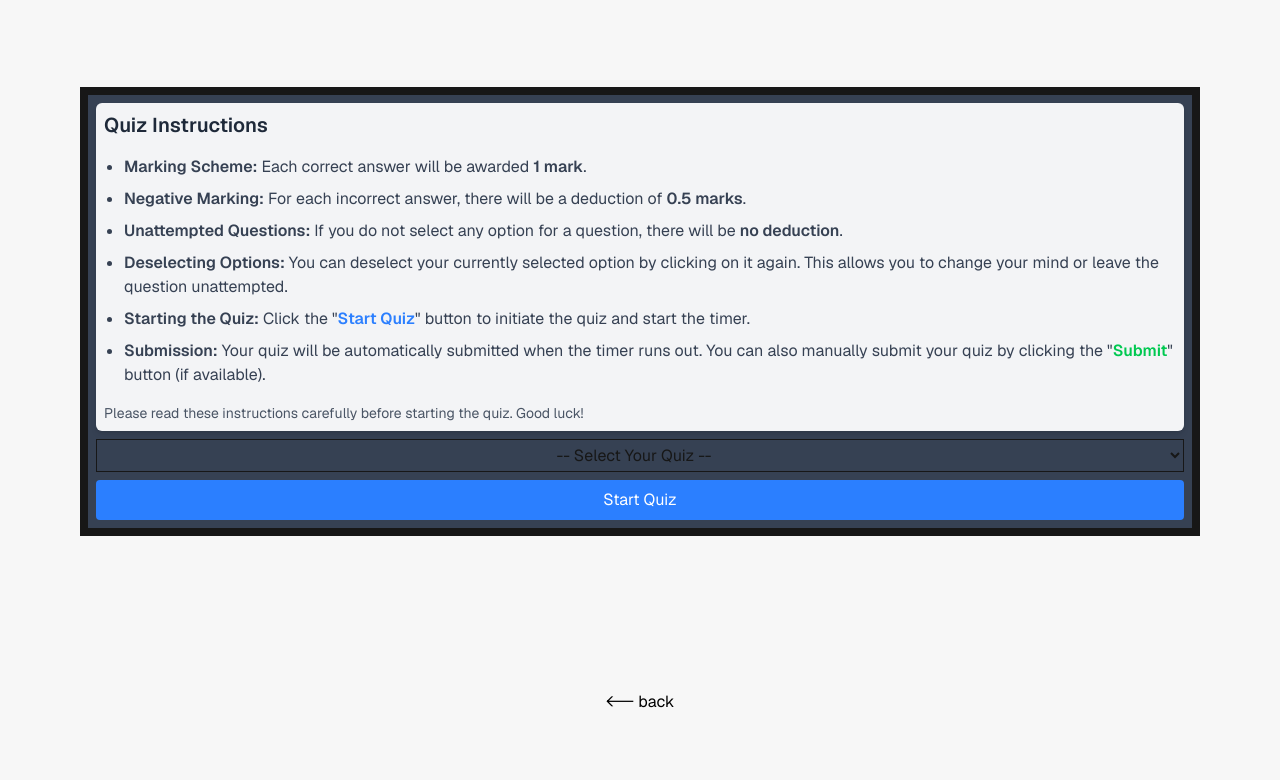
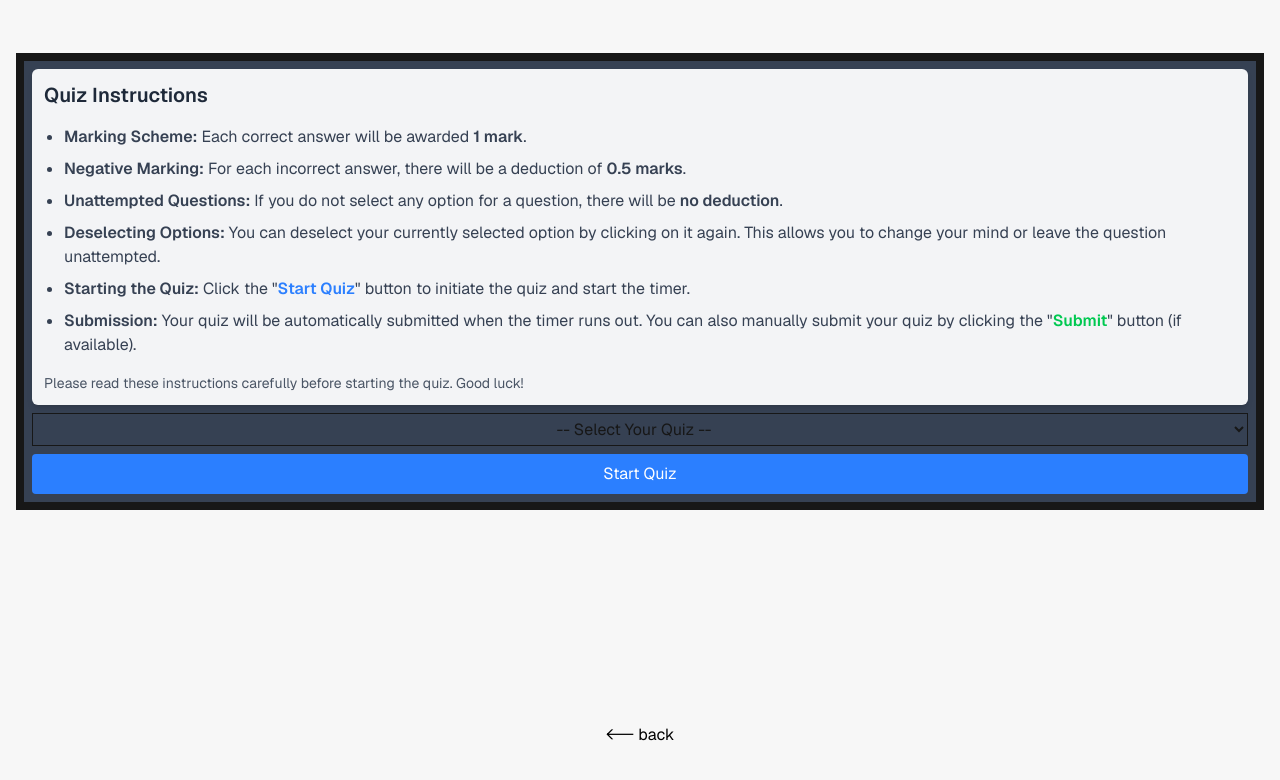
Before and after one commit to mentorvikash/nextjs, a Next.js app: page /quiz in a window 1280 px wide. Shown: the top 780 px of the page. Built offline with nearby package versions, Linux system fonts and the light colour scheme.

Commit message:
optimize css

```diff
--- a/app/quiz/component/RuleBook.tsx
+++ b/app/quiz/component/RuleBook.tsx
@@ -4,7 +4,7 @@ interface RuleBookProps {}
 
 const RuleBook: React.FC<RuleBookProps> = () => {
   return (
-    <div className="bg-gray-100 p-6: sm:p-2 rounded-md shadow-md">
+    <div className="bg-gray-100 p-6: sm:p-3 rounded-md shadow-md">
       <h2 className="text-xl font-semibold mb-4 text-gray-800">
         Quiz Instructions
       </h2>
--- a/app/quiz/page.tsx
+++ b/app/quiz/page.tsx
@@ -151,7 +151,7 @@ export default function Home() {
   return (
     <div
       style={{ backgroundColor: "#F7F7F7" }}
-      className="grid grid-col-[20px_1fr_20px] items-center justify-items-center min-h-screen p-8 pb-20 gap-16 sm:p-20 font-[family-name:var(--font-geist-sans)]"
+      className="grid grid-col-[20px_1fr_20px] items-center justify-items-center min-h-screen px-4 py-8 pb-20 gap-16 sm:px-4 sm:py-8 font-[family-name:var(--font-geist-sans)]"
     >
       {isSubmit && (
         <ScoreCard
```
